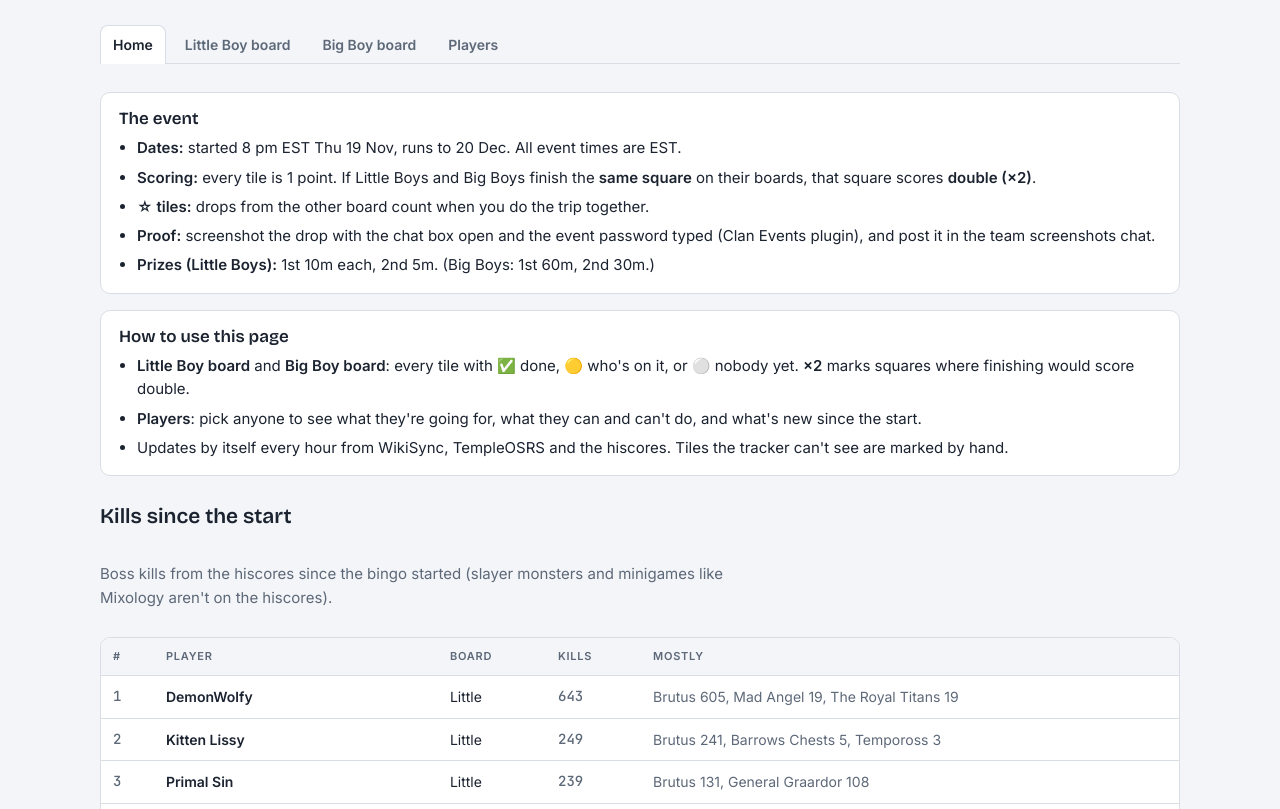
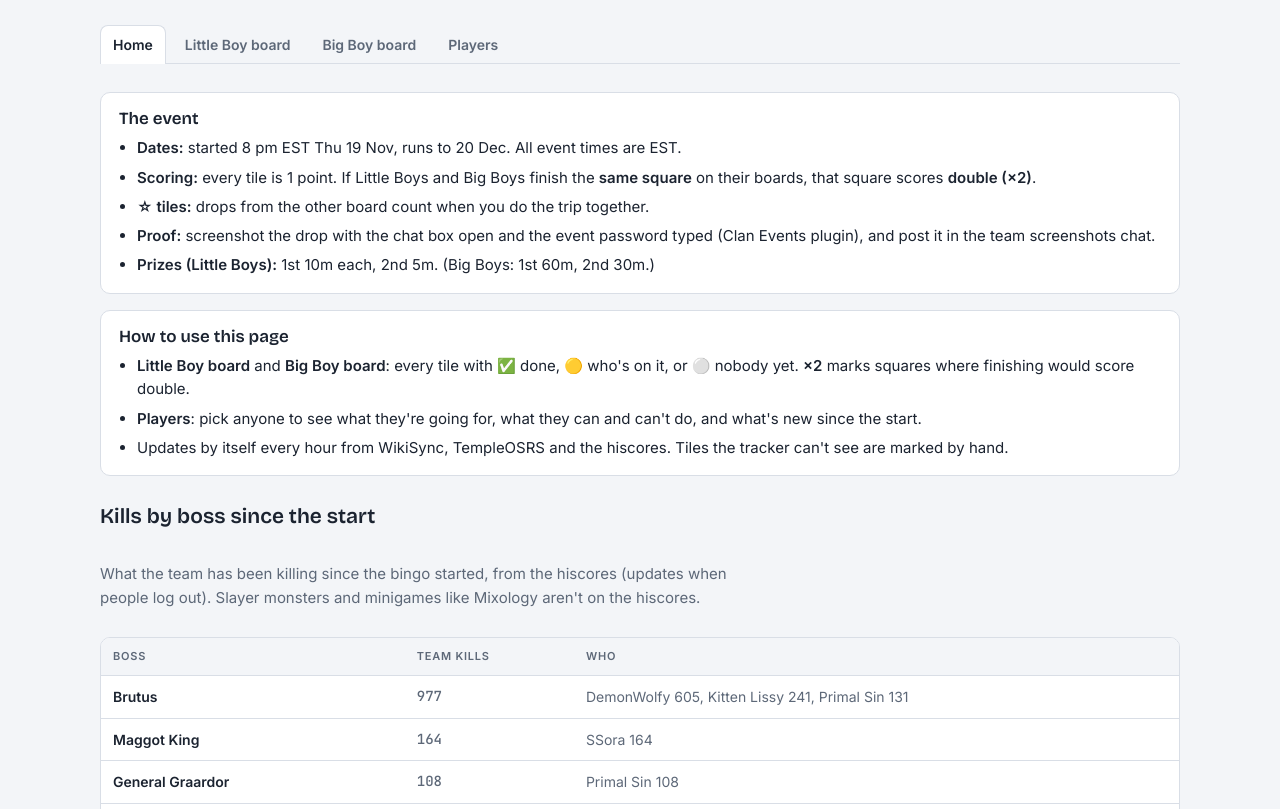
Before and after one commit to kitten-lissy/little-boy-bingo, a plain HTML site: page index.html in a window 1280 px wide. Shown: the part 143-952 px from the top of the page. Drawn offline with nearby package versions, Linux system fonts and the light colour scheme.

Commit message:
Show kills by boss and add DemonWolfy's cow slippers

```diff
--- a/data/status.json
+++ b/data/status.json
@@ -1,5 +1,5 @@
 {
- "checked": "2026-11-21 17:17 UTC",
+ "checked": "2026-11-21 17:25 UTC",
  "started": true,
  "start": "2026-11-20 01:00 UTC",
  "players": [
@@ -60,7 +60,7 @@
      "kc": 4
     }
    ],
-   "log_items": 318,
+   "log_items": 321,
    "has_baseline": true,
    "log_since": "",
    "going": [
@@ -75,6 +75,15 @@
    "baseline_has_log": true,
    "new_items": [
     {
+     "name": "Ahrim's robetop",
+     "tiles": [
+      10
+     ],
+     "starred": [],
+     "other_board": "",
+     "other_tiles": []
+    },
+    {
      "name": "Bottomless milk bucket (empty)",
      "tiles": [],
      "starred": [],
@@ -85,6 +94,24 @@
      "name": "Cow slippers",
      "tiles": [
       21
+     ],
+     "starred": [],
+     "other_board": "",
+     "other_tiles": []
+    },
+    {
+     "name": "Guthan's helm",
+     "tiles": [
+      10
+     ],
+     "starred": [],
+     "other_board": "",
+     "other_tiles": []
+    },
+    {
+     "name": "Karil's leatherskirt",
+     "tiles": [
+      10
      ],
      "starred": [],
      "other_board": "",
@@ -903,8 +930,8 @@
     "cells": [
      {
       "player": "Kitten Lissy",
-      "state": "claimed",
-      "why": ""
+      "state": "progress",
+      "why": "Ahrim's robetop, Guthan's helm, Karil's leatherskirt"
      },
      {
       "player": "Primal Sin",
@@ -1950,7 +1977,7 @@
    "tile": 10,
    "little": "Can i Barrow some of your time?",
    "big": "Raid armor",
-   "little_state": "claimed",
+   "little_state": "progress",
    "big_state": "claimed"
   },
   {
@@ -2244,7 +2271,20 @@
     "on_it": [
      "Kitten Lissy"
     ],
-    "drops": [],
+    "drops": [
+     {
+      "player": "Kitten Lissy",
+      "item": "Ahrim's robetop"
+     },
+     {
+      "player": "Kitten Lissy",
+      "item": "Guthan's helm"
+     },
+     {
+      "player": "Kitten Lissy",
+      "item": "Karil's leatherskirt"
+     }
+    ],
     "x2": true,
     "other_title": "Raid armor",
     "other_state": "on"
@@ -2471,6 +2511,11 @@
      {
       "player": "Kitten Lissy",
       "item": "Cow slippers"
+     },
+     {
+      "player": "DemonWolfy",
+      "item": "Cow slippers",
+      "manual": true
      }
     ],
     "x2": false,
@@ -3023,6 +3068,120 @@
    }
   ]
  },
+ "kills_by_boss": [
+  {
+   "boss": "Brutus",
+   "kills": 977,
+   "by": [
+    {
+     "player": "DemonWolfy",
+     "kills": 605
+    },
+    {
+     "player": "Kitten Lissy",
+     "kills": 241
+    },
+    {
+     "player": "Primal Sin",
+     "kills": 131
+    }
+   ]
+  },
+  {
+   "boss": "Maggot King",
+   "kills": 164,
+   "by": [
+    {
+     "player": "SSora",
+     "kills": 164
+    }
+   ]
+  },
+  {
+   "boss": "General Graardor",
+   "kills": 108,
+   "by": [
+    {
+     "player": "Primal Sin",
+     "kills": 108
+    }
+   ]
+  },
+  {
+   "boss": "The Royal Titans",
+   "kills": 58,
+   "by": [
+    {
+     "player": "Trobro12",
+     "kills": 39
+    },
+    {
+     "player": "DemonWolfy",
+     "kills": 19
+    }
+   ]
+  },
+  {
+   "boss": "Araxxor",
+   "kills": 20,
+   "by": [
+    {
+     "player": "Caffeine Guy",
+     "kills": 20
+    }
+   ]
+  },
+  {
+   "boss": "Mad Angel",
+   "kills": 19,
+   "by": [
+    {
+     "player": "DemonWolfy",
+     "kills": 19
+    }
+   ]
+  },
+  {
+   "boss": "Skotizo",
+   "kills": 17,
+   "by": [
+    {
+     "player": "Lasrgatr",
+     "kills": 17
+    }
+   ]
+  },
+  {
+   "boss": "Barrows Chests",
+   "kills": 5,
+   "by": [
+    {
+     "player": "Kitten Lissy",
+     "kills": 5
+    }
+   ]
+  },
+  {
+   "boss": "Vardorvis",
+   "kills": 4,
+   "by": [
+    {
+     "player": "Lasrgatr",
+     "kills": 4
+    }
+   ]
+  },
+  {
+   "boss": "Tempoross",
+   "kills": 3,
+   "by": [
+    {
+     "player": "Kitten Lissy",
+     "kills": 3
+    }
+   ]
+  }
+ ],
  "leaderboard": [
   {
    "player": "DemonWolfy",
--- a/index.html
+++ b/index.html
@@ -155,8 +155,8 @@ footer{color:var(--muted);font-size:13px}
     </ul>
   </div>
   </div>
-  <h2>Kills since the start</h2>
-  <p class="lede" id="lb-meta">Boss kills from the hiscores since the bingo started (slayer monsters and minigames like Mixology aren't on the hiscores).</p>
+  <h2>Kills by boss since the start</h2>
+  <p class="lede" id="lb-meta">What the team has been killing since the bingo started, from the hiscores (updates when people log out). Slayer monsters and minigames like Mixology aren't on the hiscores.</p>
   <div class="tablebox"><table class="grid" id="leaderboard"></table></div>
   <h2>Everyone on the team</h2>
   <div class="tablebox"><table>
@@ -335,10 +335,11 @@ footer{color:var(--muted);font-size:13px}
   function esc(t){return String(t).replace(/[&<>"]/g,function(c){return {'&':'&amp;','<':'&lt;','>':'&gt;','"':'&quot;'}[c];});}
   var el=document.getElementById('leaderboard'); if(!el) return;
   fetch('data/status.json',{cache:'no-store'}).then(function(r){ if(!r.ok) throw 0; return r.json(); }).then(function(d){
-    if(!d.leaderboard) return;
-    el.innerHTML='<thead><tr><th>#</th><th>Player</th><th>Board</th><th>Kills</th><th>Mostly</th></tr></thead><tbody>'+
-      d.leaderboard.map(function(x,i){return '<tr><td class="num">'+(i+1)+'</td><td class="tile">'+esc(x.player)+'</td><td>'+esc(x.board)+'</td><td class="num">'+x.kills+'</td><td class="status">'+x.top.map(function(k){return esc(k.name)+' '+k.gain;}).join(', ')+'</td></tr>';}).join('')+'</tbody>';
-  }).catch(function(){ el.outerHTML='<p class="lede">The leaderboard shows on the GitHub page.</p>'; });
+    var rows=d.kills_by_boss||[];
+    if(!rows.length){ el.outerHTML='<p class="lede">No kills recorded since the start yet.</p>'; return; }
+    el.innerHTML='<thead><tr><th>Boss</th><th>Team kills</th><th>Who</th></tr></thead><tbody>'+
+      rows.map(function(x){return '<tr><td class="tile">'+esc(x.boss)+'</td><td class="num">'+x.kills+'</td><td class="status">'+x.by.map(function(k){return esc(k.player)+' '+k.kills;}).join(', ')+'</td></tr>';}).join('')+'</tbody>';
+  }).catch(function(){ el.outerHTML='<p class="lede">The kills table shows on the GitHub page.</p>'; });
 })();
 </script>
 </body>
```
Also changed, not shown: data/manual.json (+7 -0 lines), 1 other file.
